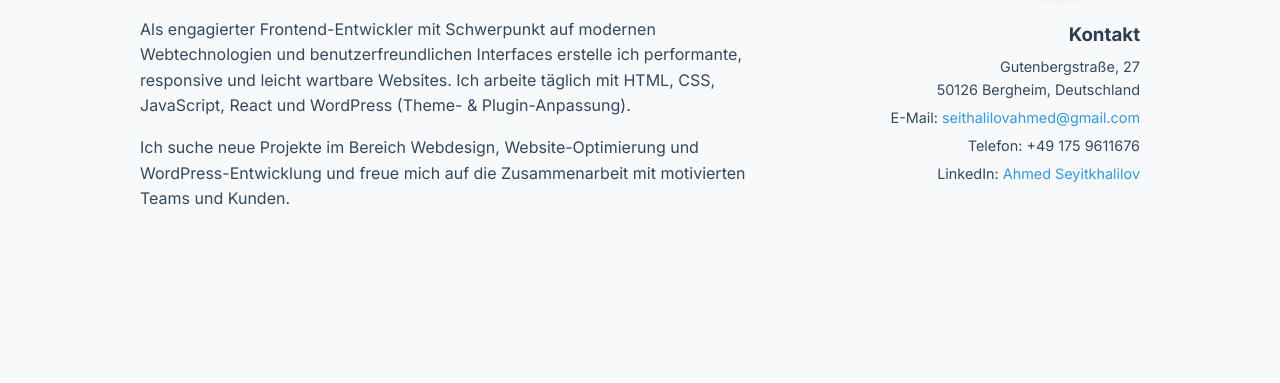
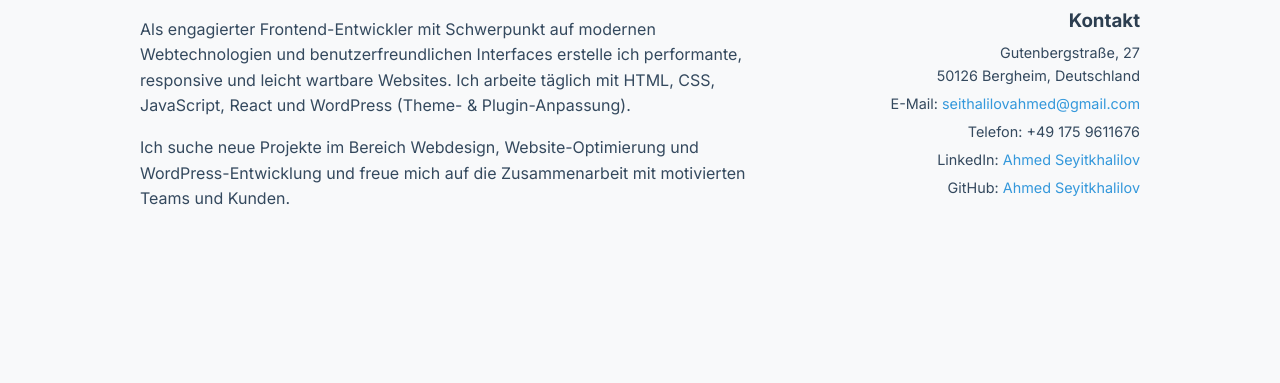
Before and after one commit to as7webking/frontend-miniportfoilo, a plain HTML site: page index.html in a window 1280 px wide. Shown: the part 417-800 px from the top of the page. Drawn offline with Linux system fonts and the light colour scheme.

Commit message:
Added work place and GitHub profile

```diff
--- a/index.html
+++ b/index.html
@@ -77,6 +77,9 @@
             <p>
               LinkedIn: <a href="https://www.linkedin.com/in/ahmedseithalilov/" target="_blank">Ahmed Seyitkhalilov</a>
             </p>
+            <p>
+              GitHub: <a href="https://github.com/as7webking/" target="_blank">Ahmed Seyitkhalilov</a>
+            </p>
           </div>
         </div>
       </div>
@@ -88,7 +91,7 @@
       <h2>Berufserfahrung</h2>
 
       <div class="entry">
-        <h3>Praktikum als Aushilfe ()</h3>
+        <h3>Praktikum als Aushilfe</h3>
         <p class="subtitle">Computacenter AG & Co. oHG, Kerpen | 10/2025</p>
         <ul>
           <li>
```
